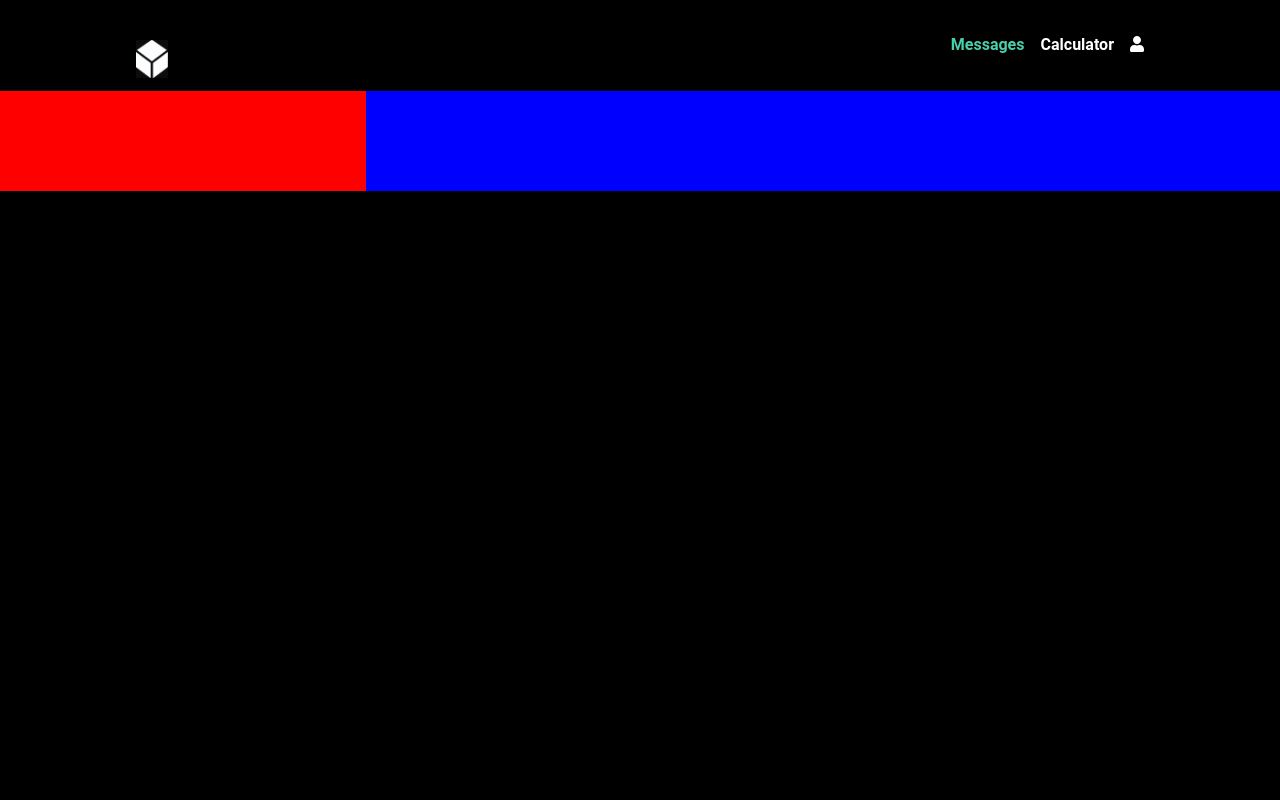
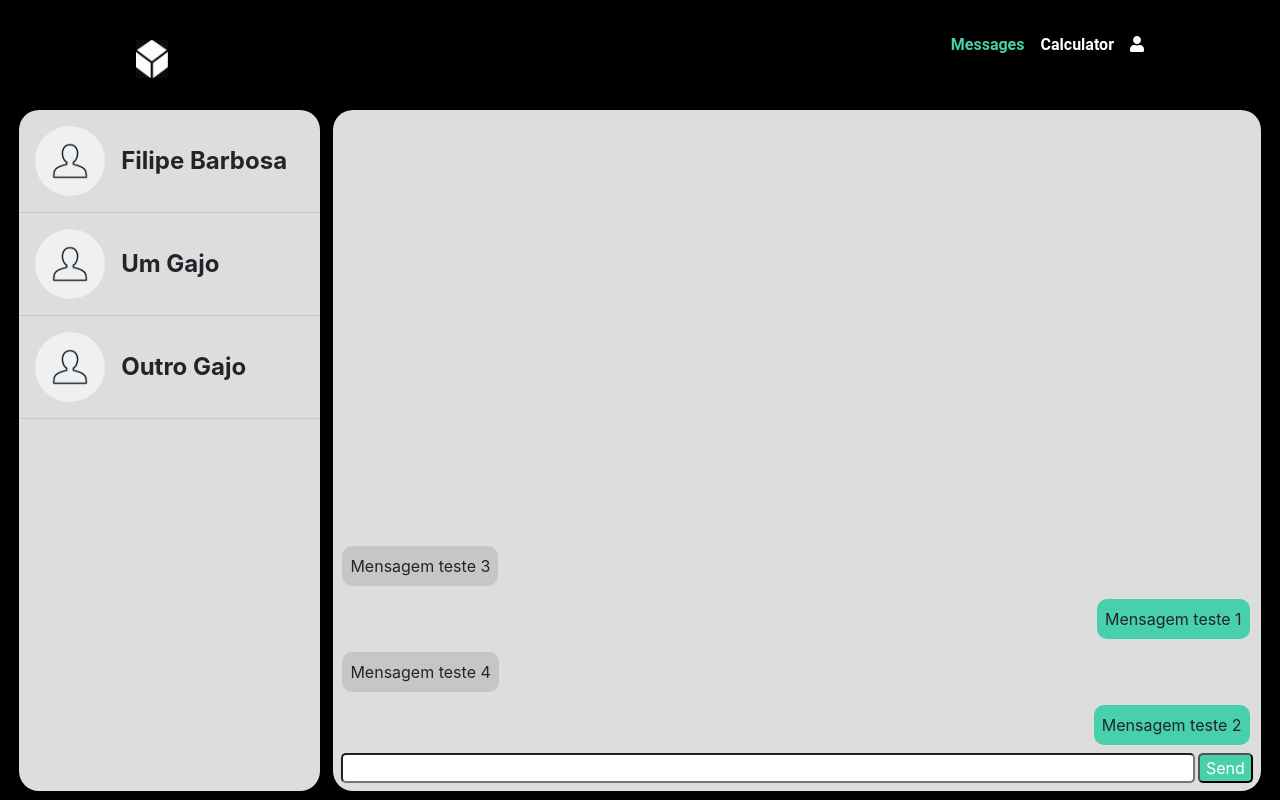
Before and after one commit to AndreiaGouveia/SSIN, a React (Create React App) app in the folder fe/: page /messages in a window 1280 px wide. Built offline with nearby package versions, Linux system fonts and the light colour scheme.

Commit message:
Finish messages page

```diff
--- a/fe/package.json
+++ b/fe/package.json
@@ -13,6 +13,7 @@
     "prop-types": "^15.7.2",
     "react": "^17.0.2",
     "react-bootstrap": "^1.5.2",
+    "react-custom-scrollbars": "^4.2.1",
     "react-dom": "^17.0.2",
     "react-router-dom": "^5.2.0",
     "react-scripts": "4.0.3",
--- /dev/null
+++ b/fe/src/CSS/Contact.css
@@ -0,0 +1,15 @@
+.contact {
+    display: flex;
+    margin: 1em;
+    align-items: center;
+    gap: 1em;
+}
+
+.user-image {
+    border-radius: 50%;
+}
+
+.user-name {
+    font-size: 1.5rem;
+    font-weight: bold;
+}
--- /dev/null
+++ b/fe/src/CSS/Message.css
@@ -0,0 +1,17 @@
+.message-bubble {
+    width: fit-content;
+    height: fit-content;
+    padding: 0.5em;
+    border-radius: 10px;
+    margin-top: 0.8em;
+}
+
+.right {
+    background-color: var(--accent-color);
+    margin-right: 0;
+    margin-left: auto;
+}
+
+.left {
+    background-color: #c6c6c6;
+}
--- a/fe/src/CSS/Messages.css
+++ b/fe/src/CSS/Messages.css
@@ -1,6 +1,19 @@
+#root {
+    height: 100vh;
+    display: flex;
+    flex-direction: column;
+}
+
+.App-pageContent {
+    flex: 1;
+}
+
 #container {
     display: flex;
     flex-direction: row;
+    height: 96%;
+    gap: 0.8em;
+    margin: 1.5%;
 }
 
 @media (max-width: 991px) {
@@ -11,16 +24,49 @@
 
 #container > * {
     width: 100%;
-    height: 100px;
+    height: auto;
 }
 
 #contacts {
-    background-color: red;
-    flex-shrink: 2.5;
+    background-color: #dddddd;
+    border-radius: 20px;
+    flex-shrink: 3;
     overflow: auto;
     overflow-wrap: break-word;
+    height: 100%;
 }
 
 #messages {
-    background-color: blue;
+    background-color: #dddddd;
+    border-radius: 20px;
+    display: flex;
+    flex-direction: column;
+
+    padding-top: 0.5em;
 }
+
+#message-feed {
+    display: flex;
+    flex-direction: column-reverse;
+    flex: 1;
+
+    margin: 0.6em;
+    padding-right: 0.7em;
+}
+
+#input-section {
+    margin: 0.5em;
+    display: flex;
+    gap: 0.2em;
+}
+
+#input-section > input {
+    border-radius: 5px;
+    flex: 1;
+}
+
+#input-section > button {
+    border-radius: 5px;
+    color: white;
+    background-color: var(--accent-color);
+}
--- /dev/null
+++ b/fe/src/Components/Contact.jsx
@@ -0,0 +1,22 @@
+import React from 'react';
+import PropTypes from 'prop-types';
+
+import './../CSS/Contact.css';
+
+const Contact = (props) => {
+	return (
+		<>
+			<div className="contact">
+				<img className="user-image" src="./user_picture.png" width="70em" alt="User" />
+				<div className="user-name">{props.contactName}</div>
+			</div>
+			<hr />
+		</>
+	);
+};
+
+Contact.propTypes = {
+	contactName: PropTypes.string.isRequired
+};
+
+export default Contact;
--- /dev/null
+++ b/fe/src/Components/Message.jsx
@@ -0,0 +1,22 @@
+import React from 'react';
+import PropTypes from 'prop-types';
+
+import './../CSS/Message.css';
+
+const Message = (props) => {
+	return (
+		<>
+			<div className={`message-bubble ${props.received ? 'left' : 'right'}`}>
+				<div className="message-content">{props.content}</div>
+			</div>
+		</>
+	);
+};
+
+Message.propTypes = {
+	content: PropTypes.string.isRequired,
+	timestamp: PropTypes.string.isRequired,
+	received: PropTypes.bool
+};
+
+export default Message;
--- a/fe/src/Pages/Messages.jsx
+++ b/fe/src/Pages/Messages.jsx
@@ -1,27 +1,86 @@
-import React from 'react';
+import React, { useState } from 'react';
+import Contact from '../Components/Contact';
+import Message from '../Components/Message';
+import { Scrollbars } from 'react-custom-scrollbars';
 import './../CSS/Messages.css';
 
-class Messages extends React.Component {
-	constructor(props) {
-		super(props);
+const Messages = (props) => {
+	const [myMessage, setMyMessage] = useState('');
+	const [contacts, setContacts] = useState([
+		{ id: '4175740862', name: 'Filipe Barbosa' },
+		{ id: '1512400931', name: 'Um Gajo' },
+		{ id: '6892236940', name: 'Outro Gajo' }
+	]);
+	const [sentMessages, setSentMessages] = useState([
+		{ timestamp: '2018-08-20T13:20:10+0000', content: 'Mensagem teste 1' },
+		{ timestamp: '2018-08-22T13:20:10+0000', content: 'Mensagem teste 2' }
+	]);
+	const [receivedMessages, setReceivedMessages] = useState([
+		{ timestamp: '2018-08-19T13:20:10+0000', content: 'Mensagem teste 3' },
+		{ timestamp: '2018-08-21T13:20:10+0000', content: 'Mensagem teste 4' }
+	]);
 
-		// This is useless for now, but i think that we will have states later on, so ignore the warnings
+	const writeMyMessage = (event) => {
+		setMyMessage(event.target.value);
+	};
+
+	const sendMyMessage = () => {
+		if (!myMessage)
+			return;
+
+		const currentDate = new Date();
+		setSentMessages([...sentMessages, { timestamp: currentDate.toString(), content: myMessage }]);
+		setMyMessage('');
+	};
+
+	const onKeyDownTextBox = (event) => {
+		if (event.key === 'Enter') {
+			event.preventDefault();
+			sendMyMessage();
 		}
+	};
 
-	render() {
+	const getSortedMessageList = () => {
+		let messages = [];
+
+		messages = messages.concat(sentMessages.map((message) => { return { ...message, received: false }; }));
+		messages = messages.concat(receivedMessages.map((message) => { return { ...message, received: true }; }));
+
+		return messages.sort((firstEl, secondEl) => {
+			const firstTimestamp = new Date(firstEl.timestamp);
+			const secondTimestamp = new Date(secondEl.timestamp);
+
+			if (firstTimestamp < secondTimestamp)
+				return 1;
+
+			if (firstTimestamp > secondTimestamp)
+				return -1;
+
+			return 0;
+		});
+	};
+
 	return (
 		<>
 			<div id="container">
 				<div id="contacts">
-
+					<Scrollbars>
+						{contacts.map(contact => <Contact key={contact.id} contactName={contact.name} />)}
+					</Scrollbars>
 				</div>
 				<div id="messages">
-
+					<Scrollbars
+						renderView={props => <div {...props} id="message-feed" />}>
+						{getSortedMessageList().map((message, index) => <Message key={index} content={message.content} timestamp={message.timestamp} received={message.received} />)}
+					</Scrollbars>
+					<div id="input-section">
+						<input onKeyUp={onKeyDownTextBox} inputMode='text' onChange={writeMyMessage} value={myMessage} />
+						<button onClick={sendMyMessage}>Send</button>
+					</div>
 				</div>
 			</div>
 		</>
 	);
-	}
-}
+};
 
 export default Messages;
```
Also changed, not shown: fe/public/user_picture.png (added), 1 other file (tests, documents, lock files or other folders). Lines whose indentation alone changed are shown as unchanged.
